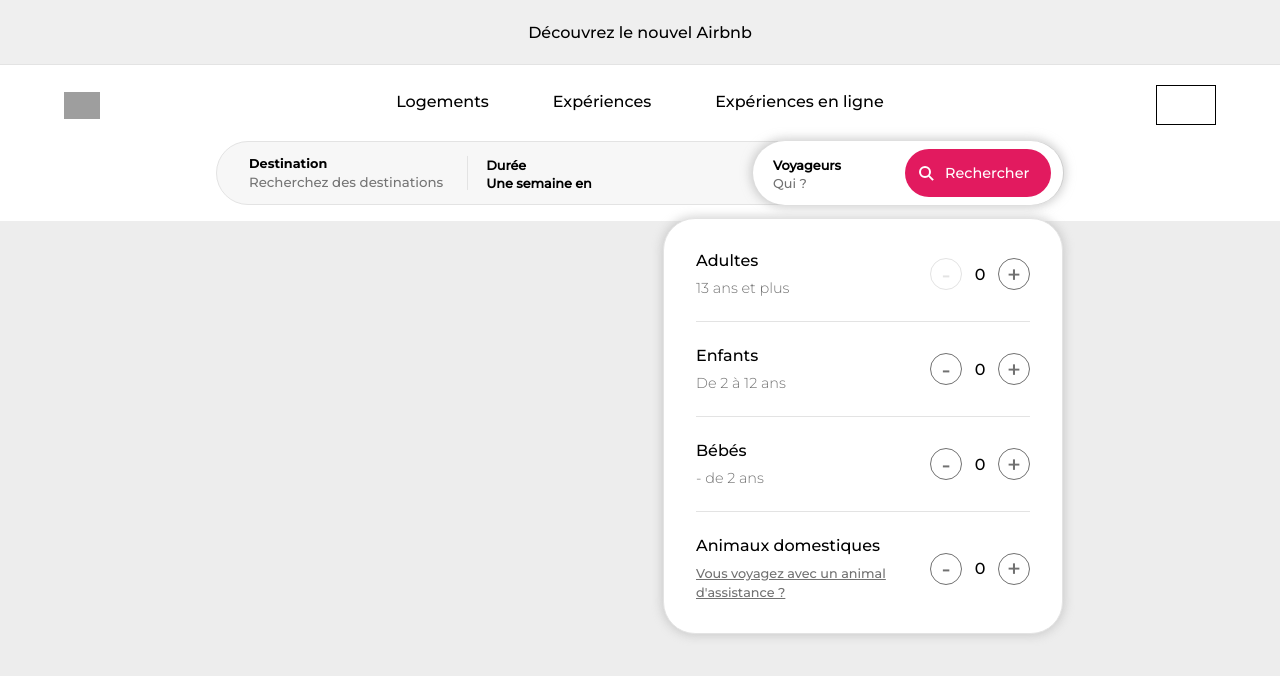
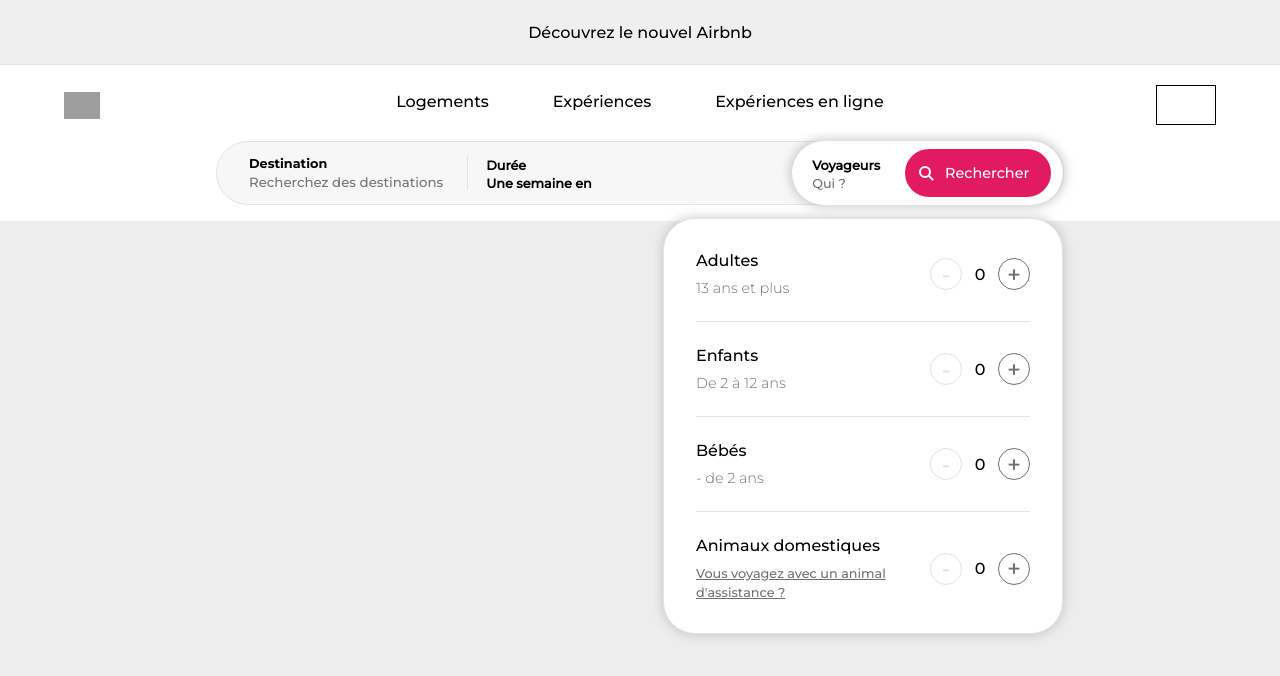
Before and after one commit to J0SUKE/airbnb-menu, a React app: page / in a window 1280 px wide. Both pictures are taken after a click on the item "Ajouter des voyageur". Shown: the top 676 px of the page. Built offline with nearby package versions, Linux system fonts and the light colour scheme; grey boxes are pictures that could not be loaded.

Commit message:
voyageurs menu op

```diff
--- a/src/js/components/Filter.js
+++ b/src/js/components/Filter.js
@@ -12,6 +12,12 @@
 function Filter() {
     const{selectedZone,setSelectedZone,menu,setMenu,dateType,setDateType} = useContext(HeaderContext);
     const[typeFlexible,setTypeFlexible] = useState("Une semaine");
+    const[voyageurs,setVoyageurs] = useState({
+        adults:0,
+        kids:0,
+        babies:0,
+        animals:0
+    })
 
     const [destinatioValue,setDestinatioValue] = useState("");
 
@@ -25,7 +31,9 @@
         selectedZone:selectedZone,
         setSelectedZone:setSelectedZone,
         destinatioValue,
-        setDestinatioValue
+        setDestinatioValue,
+        voyageurs,
+        setVoyageurs
     }
 
     useEffect(()=>{
--- a/src/js/components/Menus/VoyageursMenu.js
+++ b/src/js/components/Menus/VoyageursMenu.js
@@ -1,6 +1,66 @@
-import React from "react";
+import React, { useContext, useEffect, useState } from "react";
+import { FilterContext } from "../Filter";
 
 export default function VoyageursMenu() {
+
+    const {voyageurs,setVoyageurs} = useContext(FilterContext);
+    const[adultsMin,setadultsMin] = useState(0);
+
+    function incrementValue(category,max) {
+
+        setVoyageurs((voyageurs)=>{
+            if (voyageurs[category]==max) return voyageurs;
+            return(
+                {
+                    ...voyageurs,
+                    [category]:voyageurs[category]+1
+                }
+            )
+        })
+    }
+
+    function decrementValue(category,min) {
+        setVoyageurs((voyageurs)=>{
+            if (voyageurs[category]==min) return voyageurs;
+            return(
+                {
+                    ...voyageurs,
+                    [category]:voyageurs[category]-1
+                })
+        })
+    }
+
+    useEffect(()=>{
+        //si adults et a 0 et que un des autre est a plus de 0 alors adultsMin devient 1 et voyageurs["adults"]=1
+
+        if (voyageurs["adults"]==0)
+        {
+            for (const key in voyageurs)
+            {
+                if (voyageurs[key]!=0)
+                {
+                    setVoyageurs((voyageurs)=>({
+                        ...voyageurs,
+                        "adults" : 1
+                    }))
+                    setadultsMin(1);
+                }
+            }
+        }
+        else
+        {
+            let tousAzero = true;
+            for (const key in voyageurs)
+            {
+                if (voyageurs[key]!=0 && key!="adults") tousAzero=false;
+            }
+
+            if (tousAzero) setadultsMin(0);
+
+        }
+
+    },[voyageurs])
+
     return(
         <div className="voyageurs-menu">
             <ul>
@@ -10,9 +70,15 @@
                         <span>13 ans et plus</span>
                     </div>
                     <div>
-                        <button className="disabled">-</button>
-                        <p>0</p>
-                        <button>+</button>
+                        <button
+                            className={voyageurs["adults"]==adultsMin ? "disabled" : ""}
+                            onClick={()=>{decrementValue("adults",adultsMin)}}
+                        >-</button>
+                        <p>{voyageurs["adults"]}</p>
+                        <button
+                            className={voyageurs["adults"]==(16-voyageurs["kids"]) ? "disabled" : ""}
+                            onClick={()=>{incrementValue("adults",16-voyageurs["kids"])}}
+                        >+</button>
                     </div>
                 </li>
                 <li>
@@ -21,9 +87,15 @@
                         <span>De 2 à 12 ans</span>
                     </div>
                     <div>
-                        <button>-</button>
-                        <p>0</p>
-                        <button>+</button>
+                        <button
+                            className={voyageurs["kids"]==0 ? "disabled" : ""}
+                            onClick={()=>{decrementValue("kids",0)}}
+                        >-</button>
+                        <p>{voyageurs["kids"]}</p>
+                        <button
+                            className={voyageurs["kids"]==(16-voyageurs["adults"]) ? "disabled" : ""}
+                            onClick={()=>{incrementValue("kids",16-voyageurs["adults"])}}
+                        >+</button>
                     </div>
                 </li>
                 <li>
@@ -32,9 +104,15 @@
                         <span>- de 2 ans</span>
                     </div>
                     <div>
-                        <button>-</button>
-                        <p>0</p>
-                        <button>+</button>
+                        <button
+                            className={voyageurs["babies"]==0 ? "disabled" : ""}
+                            onClick={()=>{decrementValue("babies",0)}}
+                        >-</button>
+                        <p>{voyageurs["babies"]}</p>
+                        <button
+                            className={voyageurs["babies"]==5 ? "disabled" : ""}
+                            onClick={()=>{incrementValue("babies",5)}}
+                        >+</button>
                     </div>
                 </li>
                 <li>
@@ -43,9 +121,15 @@
                         <a href="">Vous voyagez avec un animal d'assistance ?</a>
                     </div>
                     <div>
-                        <button>-</button>
-                        <p>0</p>
-                        <button>+</button>
+                        <button
+                            className={voyageurs["animals"]==0 ? "disabled" : ""}
+                            onClick={()=>{decrementValue("animals",0)}}
+                        >-</button>
+                        <p>{voyageurs["animals"]}</p>
+                        <button
+                            className={voyageurs["animals"]==5 ? "disabled" : ""}
+                            onClick={()=>{incrementValue("animals",5)}}
+                        >+</button>
                     </div>
                 </li>
             </ul>
--- a/src/js/components/Zones/VoyageursZone.js
+++ b/src/js/components/Zones/VoyageursZone.js
@@ -3,7 +3,20 @@
 
 function VoyageursZone()
 {
-    const {setMenu,selectedZone,setSelectedZone} = useContext(FilterContext);
+    const {setMenu,selectedZone,setSelectedZone,voyageurs} = useContext(FilterContext);
+
+
+    let voyageursList="";
+    let voyageursNum =voyageurs["adults"]+voyageurs["kids"];
+    voyageursList+=(voyageursNum==0 ? "" : `${voyageursNum} voyageur${voyageursNum==1 ? "":"s"}`);
+
+    let babiesNum = voyageurs["babies"];
+    voyageursList+=(babiesNum==0 ? "" : `, ${babiesNum} bébé${babiesNum==1 ? "" : "s"}`);
+
+    let animalsNum = voyageurs["animals"];
+    voyageursList+=(animalsNum==0 ? "" : `, ${animalsNum} anima${animalsNum==1 ? "l" : "aux"}`);
+
+
     return (
     <li
         onClick={()=>{
@@ -14,7 +27,12 @@
     >
         <div>
             <span>Voyageurs</span>
-            <p className="empty">Qui ?</p>
+            {
+                voyageursList=="" ?
+                <p className="empty">Qui ?</p>
+                :
+                <p>{voyageursList}</p>
+            }
         </div>
         <div
             className={`search-btn ${selectedZone==null ? "" : "active"}`}>
--- a/src/scss/globals.scss
+++ b/src/scss/globals.scss
@@ -354,9 +354,24 @@
             padding: 0 12px 0 1.2rem;
             flex-direction: row;
             align-items: center;
+            justify-content: space-between;
+            min-width: 270px;
+            max-width: 270px;
+            &.active div:first-child
+            {
+                max-width: 5rem;
+            }
             div:first-child
             {
-                margin-right: 4rem;
+                max-width: 128px;
+                p{
+                    overflow: hidden;
+                    text-overflow: ellipsis;
+                    max-width: 100%;
+                    width: 100%;
+                    min-width: 100%;
+                    white-space: nowrap;
+                }
             }
         }
 
```
